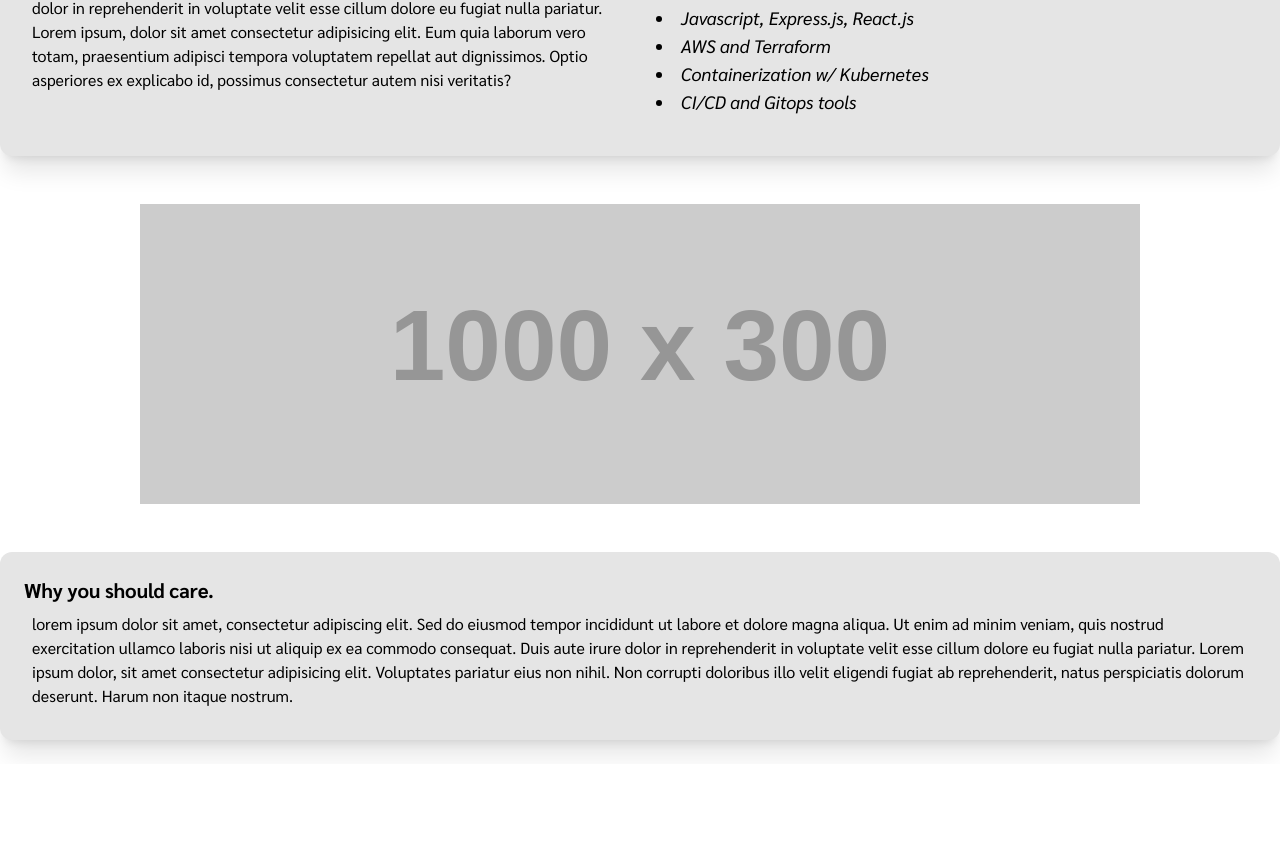
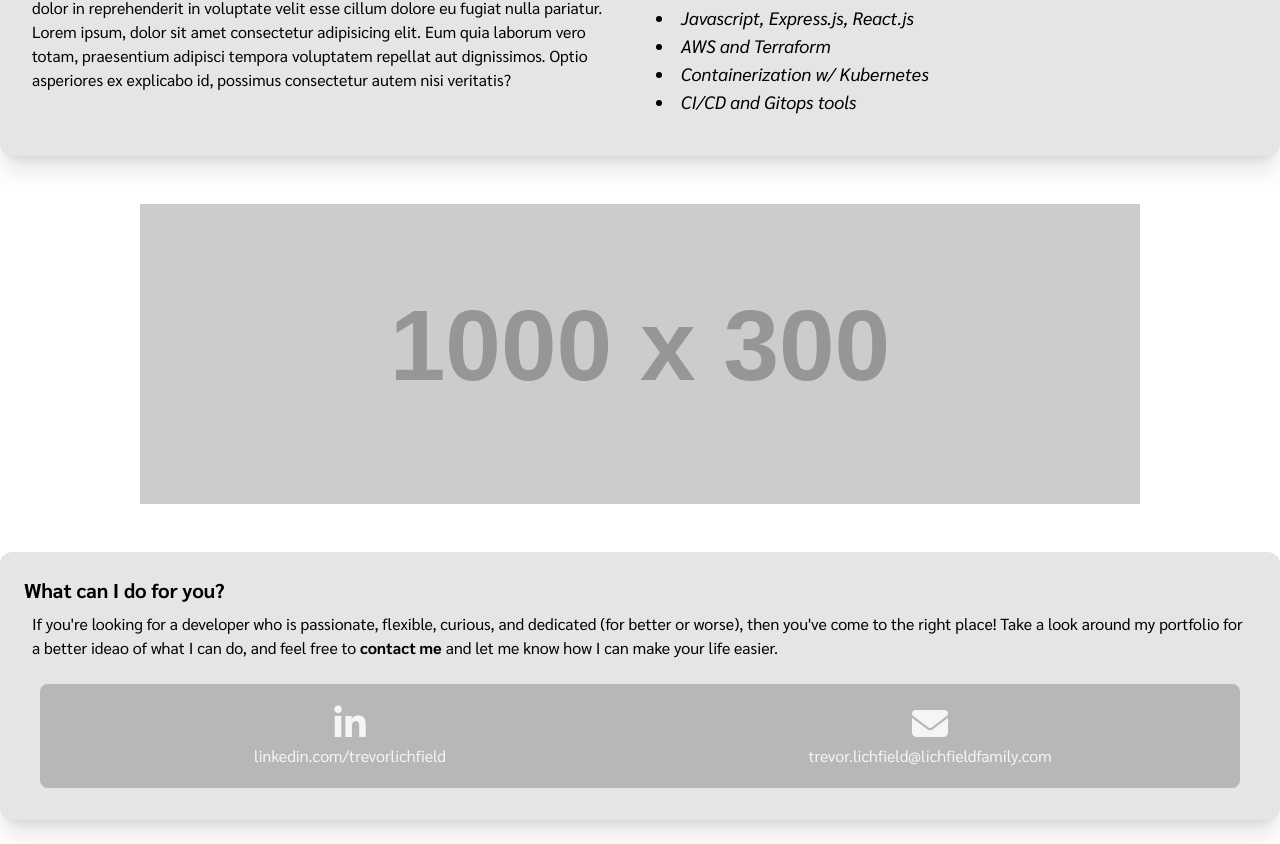
Before and after one commit to lichfiet/portfolio, a React (Vite) app: page / in a window 1280 px wide. Shown: the part 768-1612 px from the top of the page. Before the commit the page ends 1532 px from the top, so only its background shows below. Built offline with nearby package versions, Linux system fonts and the light colour scheme.

Commit message:
content and remove work

```diff
--- a/src/components/navBar.jsx
+++ b/src/components/navBar.jsx
@@ -35,14 +35,14 @@ export function NavBar() {
                                 home
                             </a>
                         </li>
-                        <li className="hidden md:block">
+                        {/* <li className="hidden md:block">
                             <a href="#" onClick={() => handleChange("work-experience")} className="text-gray-800 hover:text-gray-400 hidden md:block">
                                 work
                             </a>
-                        </li>
+                        </li> */}
                         <li className="hidden md:block">
                             <a href="#" onClick={() => handleChange("projects")} className="text-gray-800 hover:text-gray-400 hidden md:block">
-                                projects
+                                portfolio
                             </a>
                         </li>
                         <li className="hidden md:block">
--- a/src/pages/home.jsx
+++ b/src/pages/home.jsx
@@ -1,6 +1,7 @@
 import '/background.png';
 
 const HomePage = function () {
+
     return (
         <div>
             {
@@ -80,11 +81,36 @@ const HomePage = function () {
             </div>
             <div className="container p-6 max-w-sm mx-auto bg-neutral-200 rounded-xl shadow-xl mb-6">
                 <h1 className="text-xl font-bold">
-                    Why you should care.
+                    What can I do for you?
                 </h1>
-                <div className="p-2">
-                    lorem ipsum dolor sit amet, consectetur adipiscing elit. Sed do eiusmod tempor incididunt ut labore et dolore magna aliqua. Ut enim ad minim veniam, quis nostrud exercitation ullamco laboris nisi ut aliquip ex ea commodo consequat. Duis aute irure dolor in reprehenderit in voluptate velit esse cillum dolore eu fugiat nulla pariatur.
-                    Lorem ipsum dolor, sit amet consectetur adipisicing elit. Voluptates pariatur eius non nihil. Non corrupti doloribus illo velit eligendi fugiat ab reprehenderit, natus perspiciatis dolorum deserunt. Harum non itaque nostrum.
+                <div className="p-2 flex flex-col justify-center">
+                    <p className="mb-6">
+                        If you're looking for a developer who is passionate, flexible, curious, and dedicated (for better or worse), then you've
+                        come to the right place! Take a look around my portfolio for a better ideao of what I can do, and feel free
+                        to <b>contact me</b> and let me know how I can make your life easier.
+                    </p>
+
+                        <div className="bg-black p-5 bg-opacity-20 mx-2 rounded-lg">
+                            <ul className="grid grid-cols-1 md:grid-cols-2 justify-center text-center">
+                                <div className="px-3">
+                                    <li className="">
+                                        <a className="text-gray-800 hover:text-gray-600" href="https://www.linkedin.com/in/tlichfield/">
+                                            <i className="fab fa-linkedin-in hover:text-white text-neutral-100 text-2xl md:text-4xl"></i>
+                                        </a>
+                                        <p className="hover:text-white text-neutral-100 text-base md:text-xl">linkedin.com/trevorlichfield</p>
+                                    </li>
+                                </div>
+                                <div>
+                                <li className="">
+                                    <a className="text-gray-800 hover:text-white-600">
+                                        <i className="fas fa-envelope hover:text-white text-neutral-100 text-2xl md:text-4xl"></i>
+                                    </a>
+                                    <p className="hover:text-white text-neutral-100 text-base md:text-xl">trevor.lichfield@lichfieldfamily.com</p>
+                                </li>
+                                </div>
+                            </ul>
+                        </div>
+
                 </div>
             </div>
         </div>
```
